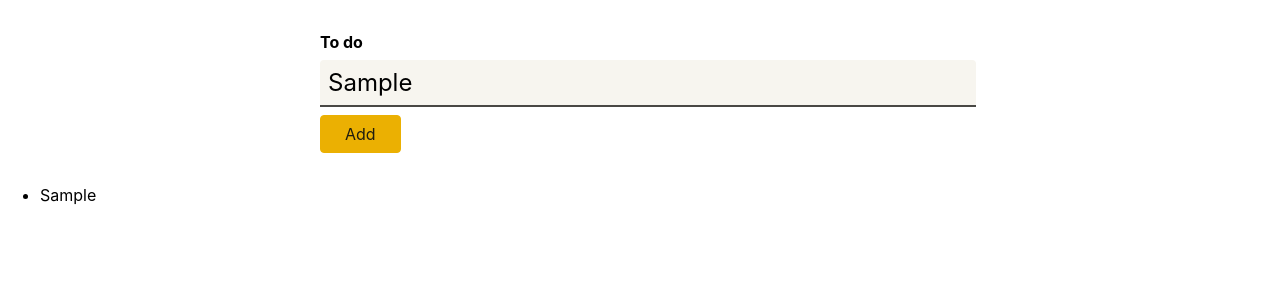
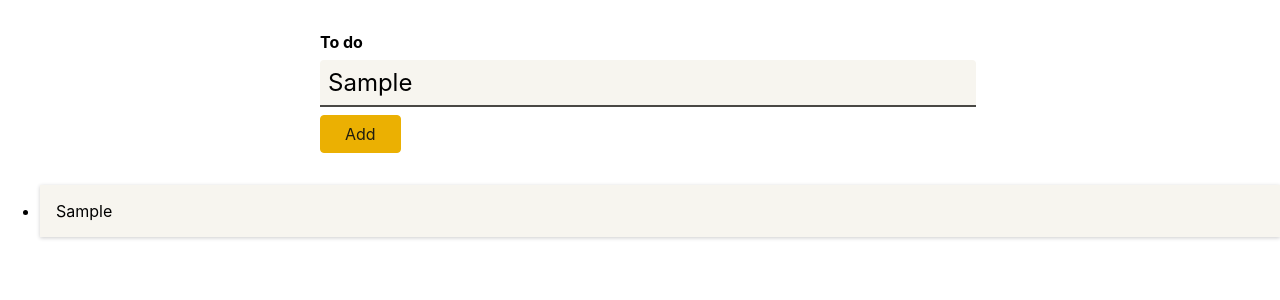
Before and after one commit to Robert-Safin/typescript-react-todo-list, a React (Create React App) app: page / in a window 1280 px wide. Both pictures are taken after typing "Sample" into the empty fields and a click on the button "Add". Shown: the top 300 px of the page. Built offline with nearby package versions, Linux system fonts and the light colour scheme; the HTML template or start-up script is replaced by a standard one.

Commit message:
args type bind

```diff
--- a/src/App.tsx
+++ b/src/App.tsx
@@ -5,6 +5,7 @@ import NewToDo from "./components/NewToDo";
 import { useState } from "react";
 
 function App() {
+
   const [todos, setTodos] = useState<ToDoModel[]>([]);
 
   const addToDoHandler = (text: string) => {
@@ -14,10 +15,16 @@ function App() {
     });
   };
 
+  const removeToDoHandler = (id: string) => {
+    setTodos((prevTodos) => {
+      return prevTodos.filter((todo) => todo.id !== id);
+    });
+  };
+
   return (
     <>
       <NewToDo onAddToDo={addToDoHandler}/>
-      <ToDos items={todos} />
+      <ToDos items={todos} onRemoveToDo={removeToDoHandler}/>
     </>
   );
 }
--- a/src/components/ToDo.tsx
+++ b/src/components/ToDo.tsx
@@ -1,9 +1,13 @@
 import classes from "./ToDo.module.css";
 
-const ToDo: React.FC<{text: string}> = (props) => {
-  return <>
-  <li>{props.text}</li>
-  </>;
+const ToDo: React.FC<{ text: string; onRemoveToDo: () => void }> = (props) => {
+  return (
+    <>
+      <li className={classes.item} onClick={props.onRemoveToDo}>
+        {props.text}
+      </li>
+    </>
+  );
 };
 
 export default ToDo;
--- a/src/components/ToDos.tsx
+++ b/src/components/ToDos.tsx
@@ -1,15 +1,21 @@
-import ToDoModel from "../models/ToDo"
-import ToDo from "./ToDo"
-import classes from "./ToDos.module.css"
+import ToDoModel from "../models/ToDo";
+import ToDo from "./ToDo";
+import classes from "./ToDos.module.css";
 
-const ToDos: React.FC<{ items: ToDoModel[] }> = (props) => {
+const ToDos: React.FC<{ items: ToDoModel[]; onRemoveToDo: (id: string) => void }> = (
+  props
+) => {
   return (
-    <ul>
+    <ul className={classes.list}>
       {props.items.map((item) => (
-        <ToDo text={item.text} key={item.id}/>
+        <ToDo
+          text={item.text}
+          key={item.id}
+          onRemoveToDo={() => props.onRemoveToDo(item.id)}
+        />
       ))}
     </ul>
-  )
-}
+  );
+};
 
-export default ToDos
+export default ToDos;
```
